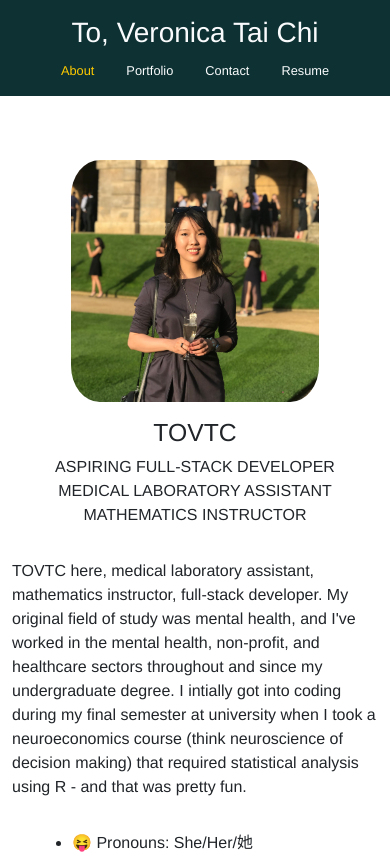
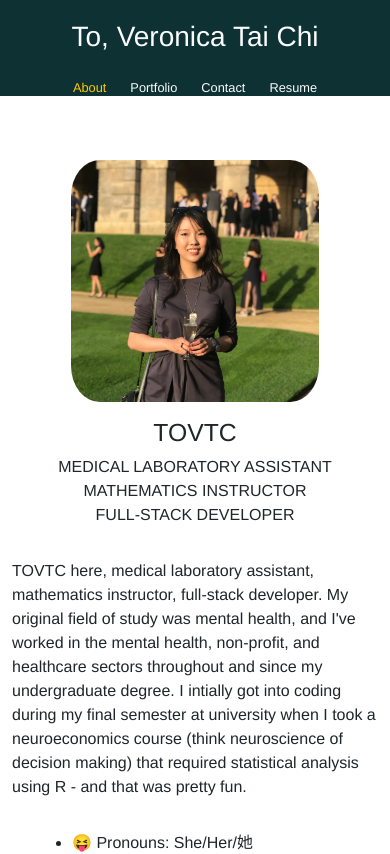
Before and after one commit to TOVTC/react-portfolio-challenge, a React (Create React App) app: page / in a window 390 px wide. Shown: the top 854 px of the page. Built offline with nearby package versions, Linux system fonts and the light colour scheme.

Commit message:
minor touchups

```diff
--- a/public/index.html
+++ b/public/index.html
@@ -9,7 +9,7 @@
       name="description"
       content="Web site created using create-react-app"
     />
-    <link rel="apple-touch-icon" href="%PUBLIC_URL%/logo192.png" />
+    <link rel="apple-touch-icon" href="%PUBLIC_URL%/favicon.png" />
     <!--
       manifest.json provides metadata used when your web app is installed on a
       user's mobile device or desktop. See https://developers.google.com/web/fundamentals/web-app-manifest/
--- a/src/components/About.js
+++ b/src/components/About.js
@@ -8,11 +8,11 @@ function About() {
                 <div id='about-caption'>
                     <h2>TOVTC</h2>
                     <ul className='d-flex flex-wrap list-inline' id='title'>
-                        <li>ASPIRING FULL-STACK DEVELOPER</li>
-                        <li className='mx-1 vert'>|</li>
                         <li>MEDICAL LABORATORY ASSISTANT</li>
                         <li className='mx-1 vert'>|</li>
                         <li>MATHEMATICS INSTRUCTOR</li>
+                        <li className='mx-1 vert'>|</li>
+                        <li>FULL-STACK DEVELOPER</li>
                     </ul>
                 </div>
             </div>
--- a/src/components/Header.js
+++ b/src/components/Header.js
@@ -4,7 +4,7 @@ import Navigation from './Navigation';
 function Header({options = [], selection, setSelection}) {
     return (
         <header className='d-flex flex-wrap p-3 mb-5'>
-            <h1 className='d-inline-flex'>
+            <h1 className='d-inline-flex p-1'>
                 <a href="/react-portfolio-scscbc-challenge">To, Veronica Tai Chi</a>
             </h1>
             <Navigation
--- a/src/components/Navigation.js
+++ b/src/components/Navigation.js
@@ -10,7 +10,7 @@ function Navigation(props) {
         <nav className='d-inline-flex'>
             <ul className='list-inline'>
                 {options.map((option) => (
-                    <li className={`mx-3 d-inline-flex ${selection === option && 'selected'}`} key={option}>
+                    <li className={`d-inline-flex p-1 ${selection === option && 'selected'}`} key={option}>
                         <span onClick={() => setSelection(option)}>
                             {option}
                         </span>
--- a/src/components/Portfolio.js
+++ b/src/components/Portfolio.js
@@ -38,8 +38,8 @@ function Portfolio() {
                                 <h4 className='mt-4'>{app.name}</h4>
                                 <div className='my-3'>
                                     <p>Focus: {app.focus}</p>
-                                    <BsGithub /><a href={app.repo} className='mx-2 mini-link' target='_blank' rel='noreferrer'>GitHub</a>
-                                    <BsLink /><a href={app.link} className='mx-2 mini-link' target='_blank' rel='noreferrer'>Deployed</a>
+                                    <BsGithub /><a href={app.repo} className='mx-2 p-1 mini-link' target='_blank' rel='noreferrer'>GitHub</a>
+                                    <BsLink className='ms-3'/><a href={app.link} className='mx-2 p-1 mini-link' target='_blank' rel='noreferrer'>Deployed</a>
                                 </div>
                             </div>
                         ))
@@ -62,7 +62,7 @@ function Portfolio() {
                                     <h4 className='mt-4'>{app.name}</h4>
                                     <div className='my-3'>
                                         <p>Focus: {app.focus}</p>
-                                        <BsGithub /><a href={app.repo} className='mx-2 mini-link' target='_blank' rel='noreferrer'>GitHub</a>
+                                        <BsGithub /><a href={app.repo} className='mx-2 p-1 mini-link' target='_blank' rel='noreferrer'>GitHub</a>
                                     </div>
                                 </div>
                             ))
--- a/src/index.css
+++ b/src/index.css
@@ -50,6 +50,7 @@ header h1 a {
 nav li {
   cursor: pointer;
   color: var(--lightest);
+  margin: 1rem;
 }
 
 
@@ -165,8 +166,9 @@ header h1 a:hover, nav li:hover, .mini-link:hover, footer a:hover {
     font-size: 1.75rem;
   }
 
-  nav ul li {
+  nav li {
     font-size: 0.8rem;
+    margin: 0.5rem;
   }
 
   #about-caption {
```
Also changed, not shown: public/logo192.png (deleted), public/logo512.png (deleted), public/manifest.json.
